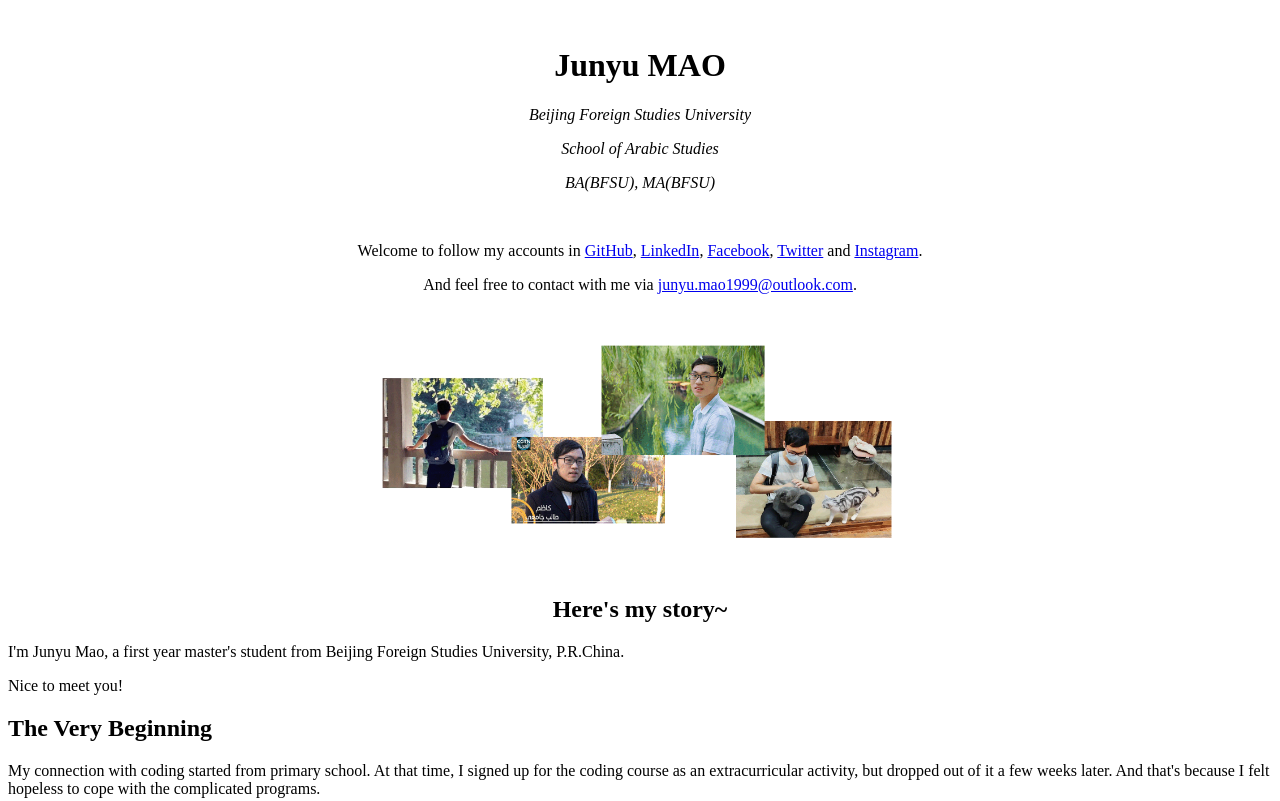
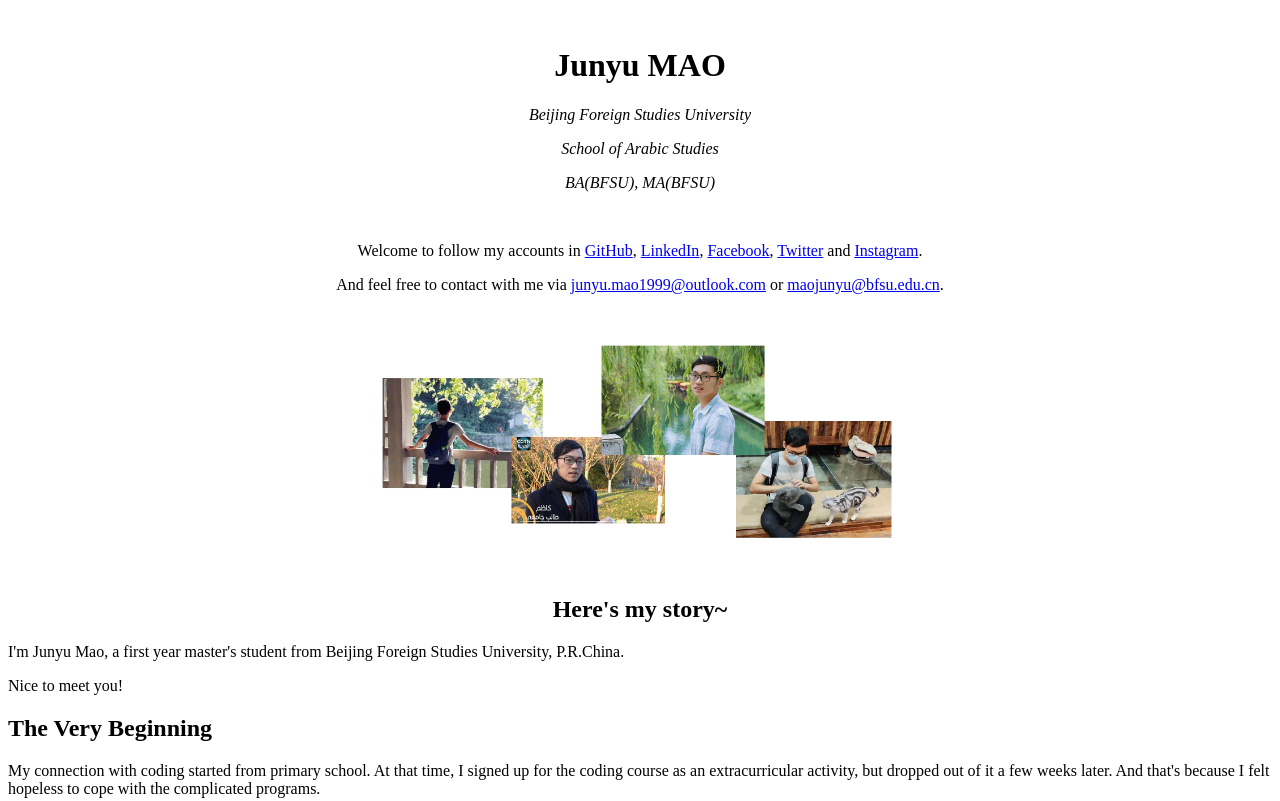
Before and after one commit to JunyuMAO1999/junyumao, a plain HTML site: page index.html in a window 1280 px wide. Shown: the top 801 px of the page. Drawn offline with Linux system fonts and the light colour scheme.

Commit message:
Update index.html

```diff
--- a/index.html
+++ b/index.html
@@ -15,7 +15,7 @@
 </p></center>
 
 <center><p>
-	And feel free to contact with me via <a href="mailto:junyu.mao1999@outlook.com">junyu.mao1999@outlook.com</a>.
+	And feel free to contact with me via <a href="mailto:junyu.mao1999@outlook.com">junyu.mao1999@outlook.com</a> or <a href="mailto:maojunyu@bfsu.edu.cn">maojunyu@bfsu.edu.cn</a>.
 </p></center>
 
 
```
